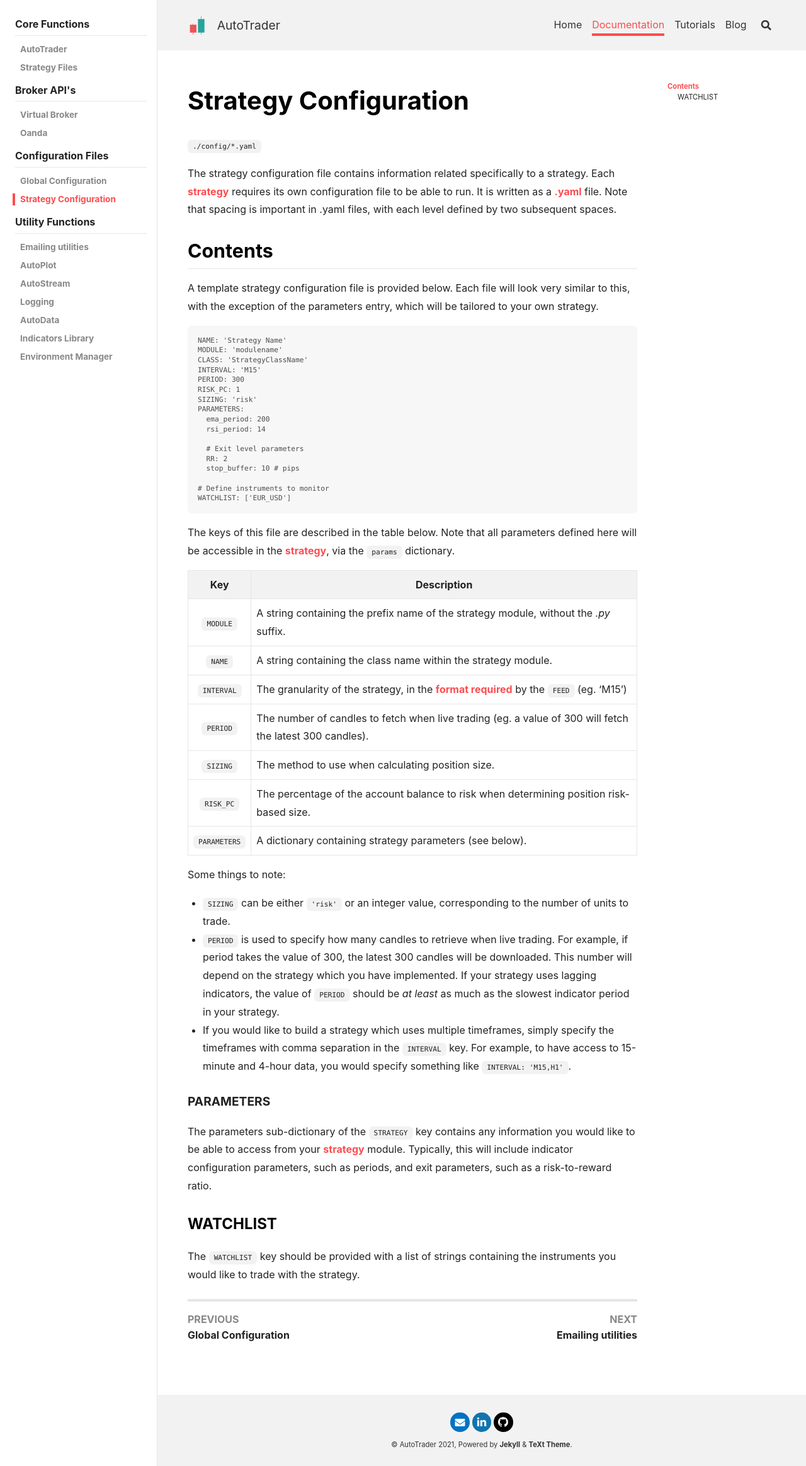
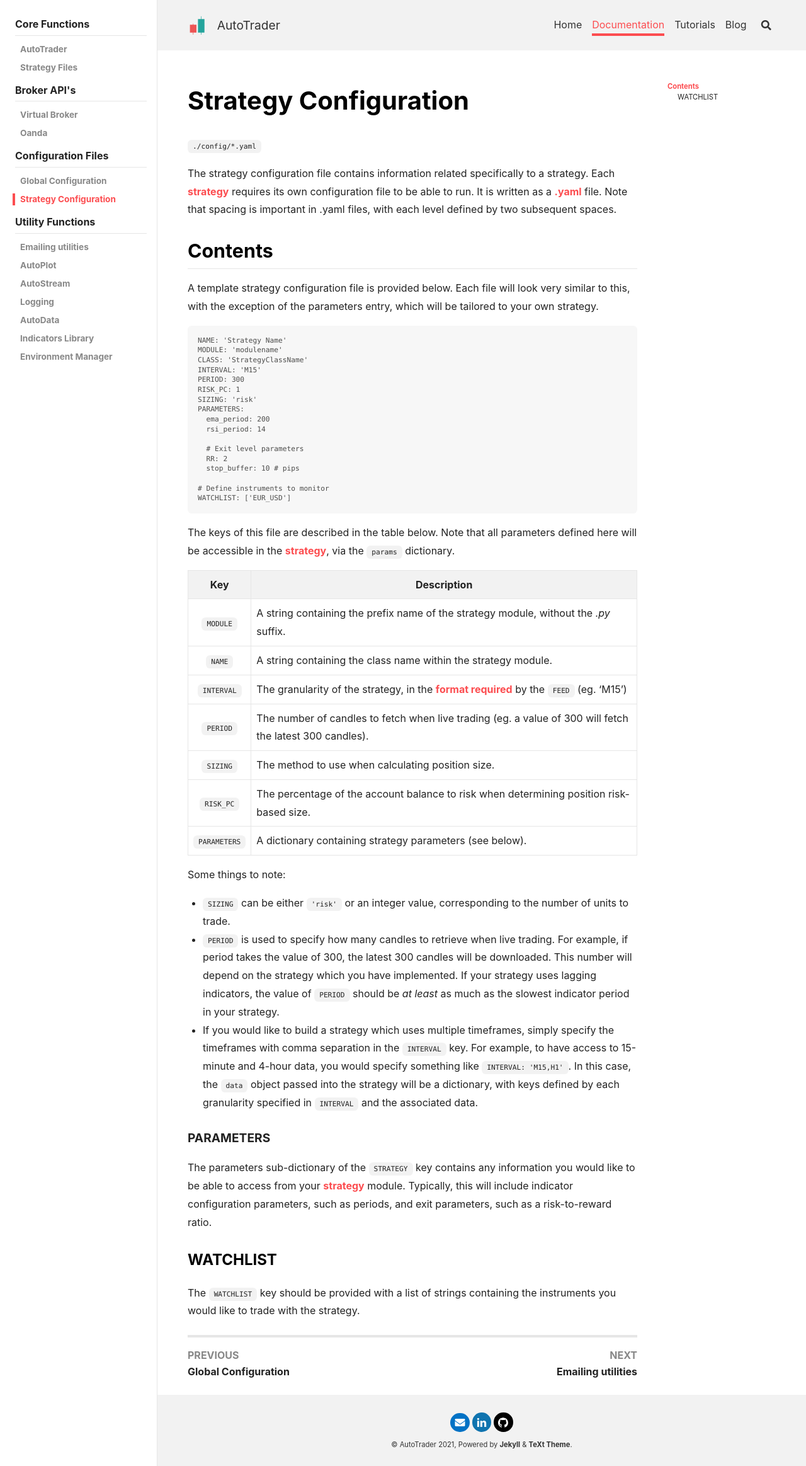
Before and after one commit to kieran-mackle/AutoTrader, a Jekyll site: the page built from content/_documentation/3.2-strategy-config.md, in a window 1280 px wide. Shown: the whole page at 63% size. Built offline with Jekyll 4.4.1, drawn with Linux system fonts in a browser that asks for light colours; nearby versions of some CDN libraries.

Commit message:
docs: updated nots on MTF

```diff
--- a/content/_documentation/3.2-strategy-config.md
+++ b/content/_documentation/3.2-strategy-config.md
@@ -56,6 +56,8 @@ latest 300 candles will be downloaded. This number will depend on the strategy w
 uses lagging indicators, the value of `PERIOD` should be *at least* as much as the slowest indicator period in your strategy.
 - If you would like to build a strategy which uses multiple timeframes, simply specify the timeframes with comma separation in
 the `INTERVAL` key. For example, to have access to 15-minute and 4-hour data, you would specify something like `INTERVAL: 'M15,H1'`.
+In this case, the `data` object passed into the strategy will be a dictionary, with keys defined by each granularity specified
+in `INTERVAL` and the associated data.
 
 
 #### PARAMETERS
```
